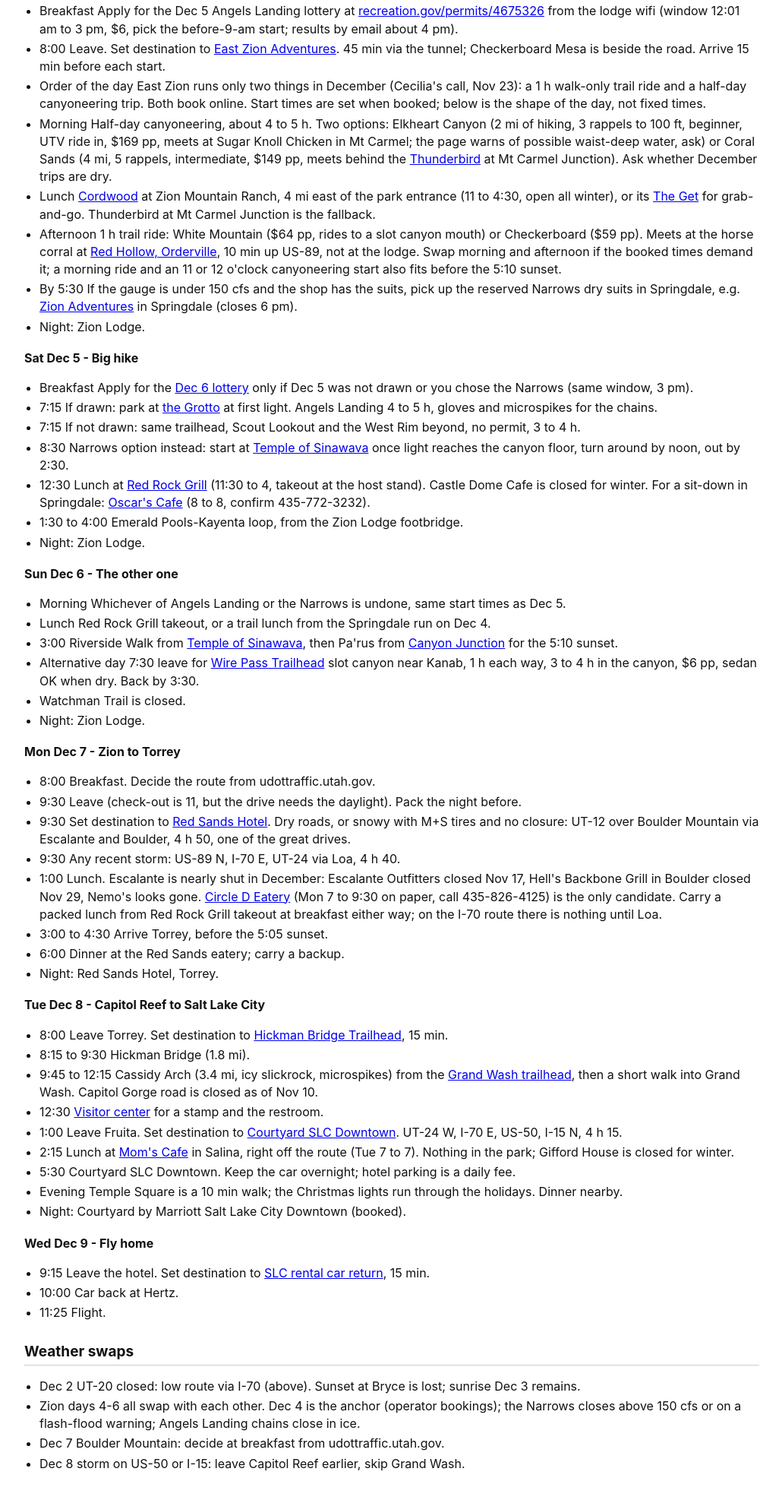
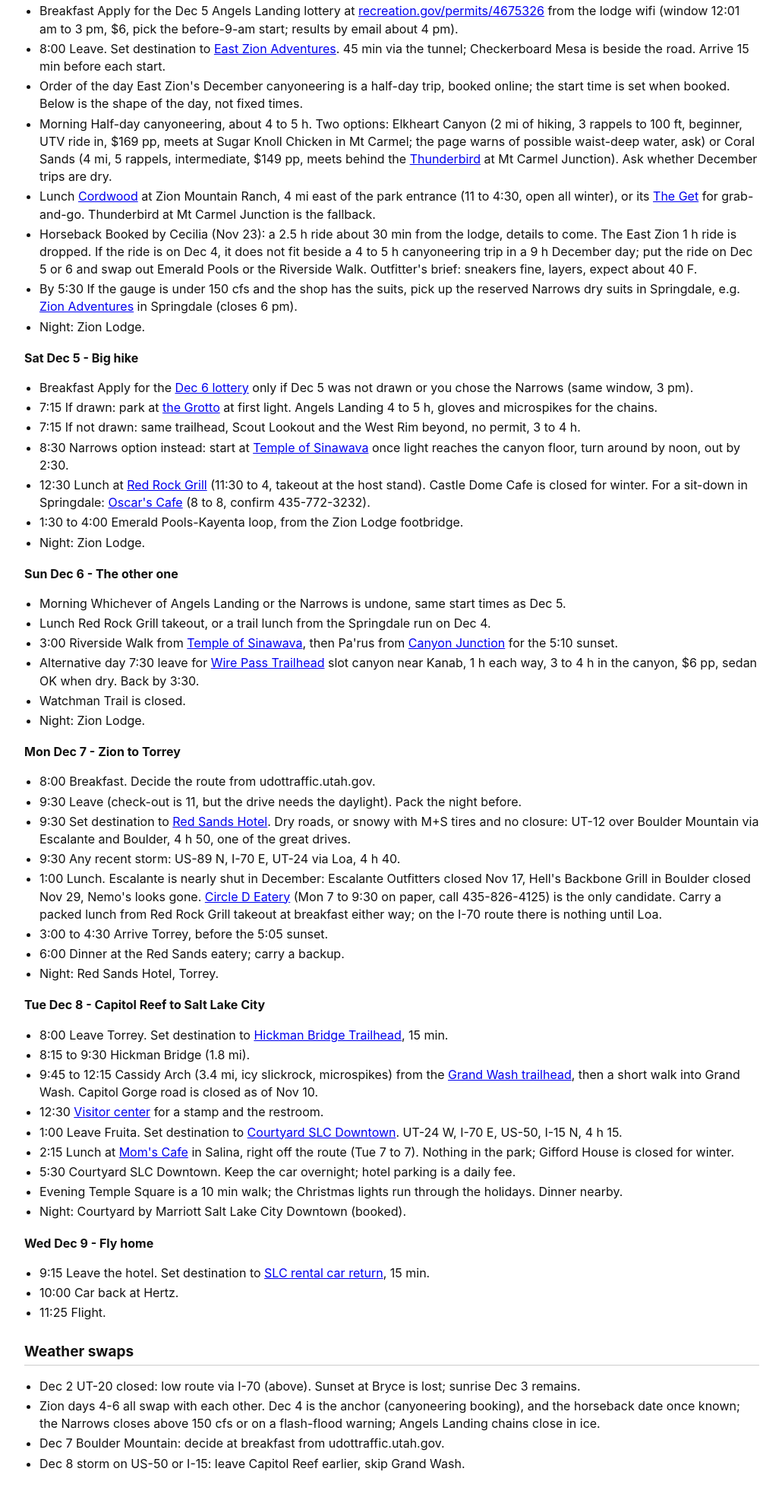
Before and after one commit to 9horses/zion-2026, a plain HTML site: page index.html in a window 1280 px wide. Shown: the part 1252-3222 px from the top of the page at 76% size, without its empty margins (124-1154 px from the left). Drawn offline with Linux system fonts and the light colour scheme.

Commit message:
Horseback booked: 2.5 h ride, East Zion 1 h ride dropped; packing brief

```diff
--- a/index.html
+++ b/index.html
@@ -77,10 +77,10 @@
 <ul>
 <li>Breakfast Apply for the Dec 5 Angels Landing lottery at <a href="https://www.recreation.gov/permits/4675326">recreation.gov/permits/4675326</a> from the lodge wifi (window 12:01 am to 3 pm, $6, pick the before-9-am start; results by email about 4 pm).</li>
 <li>8:00 Leave. Set destination to <a href="https://www.google.com/maps/dir/?api=1&amp;destination=East+Zion+Adventures%2C+Orderville%2C+UT">East Zion Adventures</a>. 45 min via the tunnel; Checkerboard Mesa is beside the road. Arrive 15 min before each start.</li>
-<li>Order of the day East Zion runs only two things in December (Cecilia's call, Nov 23): a 1 h walk-only trail ride and a half-day canyoneering trip. Both book online. Start times are set when booked; below is the shape of the day, not fixed times.</li>
+<li>Order of the day East Zion's December canyoneering is a half-day trip, booked online; the start time is set when booked. Below is the shape of the day, not fixed times.</li>
 <li>Morning Half-day canyoneering, about 4 to 5 h. Two options: Elkheart Canyon (2 mi of hiking, 3 rappels to 100 ft, beginner, UTV ride in, $169 pp, meets at Sugar Knoll Chicken in Mt Carmel; the page warns of possible waist-deep water, ask) or Coral Sands (4 mi, 5 rappels, intermediate, $149 pp, meets behind the <a href="https://www.google.com/maps/dir/?api=1&amp;destination=Thunderbird+Restaurant%2C+Mt+Carmel+Junction%2C+UT">Thunderbird</a> at Mt Carmel Junction). Ask whether December trips are dry.</li>
 <li>Lunch <a href="https://www.google.com/maps/dir/?api=1&amp;destination=Cordwood+Restaurant%2C+Zion+Mountain+Ranch%2C+Mt+Carmel%2C+UT">Cordwood</a> at Zion Mountain Ranch, 4 mi east of the park entrance (11 to 4:30, open all winter), or its <a href="https://www.google.com/maps/dir/?api=1&amp;destination=The+Get%2C+Zion+Mountain+Ranch%2C+Mt+Carmel%2C+UT">The Get</a> for grab-and-go. Thunderbird at Mt Carmel Junction is the fallback.</li>
-<li>Afternoon 1 h trail ride: White Mountain ($64 pp, rides to a slot canyon mouth) or Checkerboard ($59 pp). Meets at the horse corral at <a href="https://www.google.com/maps/dir/?api=1&amp;destination=15+E+State+St%2C+Orderville%2C+UT">Red Hollow, Orderville</a>, 10 min up US-89, not at the lodge. Swap morning and afternoon if the booked times demand it; a morning ride and an 11 or 12 o'clock canyoneering start also fits before the 5:10 sunset.</li>
+<li>Horseback Booked by Cecilia (Nov 23): a 2.5 h ride about 30 min from the lodge, details to come. The East Zion 1 h ride is dropped. If the ride is on Dec 4, it does not fit beside a 4 to 5 h canyoneering trip in a 9 h December day; put the ride on Dec 5 or 6 and swap out Emerald Pools or the Riverside Walk. Outfitter's brief: sneakers fine, layers, expect about 40 F.</li>
 <li>By 5:30 If the gauge is under 150 cfs and the shop has the suits, pick up the reserved Narrows dry suits in Springdale, e.g. <a href="https://www.google.com/maps/dir/?api=1&amp;destination=Zion+Adventures%2C+36+Lion+Blvd%2C+Springdale%2C+UT">Zion Adventures</a> in Springdale (closes 6 pm).</li>
 <li>Night: Zion Lodge.</li>
 </ul>
@@ -135,7 +135,7 @@
 <h2 id="weather-swaps">Weather swaps</h2>
 <ul>
 <li>Dec 2 UT-20 closed: low route via I-70 (above). Sunset at Bryce is lost; sunrise Dec 3 remains.</li>
-<li>Zion days 4-6 all swap with each other. Dec 4 is the anchor (operator bookings); the Narrows closes above 150 cfs or on a flash-flood warning; Angels Landing chains close in ice.</li>
+<li>Zion days 4-6 all swap with each other. Dec 4 is the anchor (canyoneering booking), and the horseback date once known; the Narrows closes above 150 cfs or on a flash-flood warning; Angels Landing chains close in ice.</li>
 <li>Dec 7 Boulder Mountain: decide at breakfast from udottraffic.utah.gov.</li>
 <li>Dec 8 storm on US-50 or I-15: leave Capitol Reef earlier, skip Grand Wash.</li>
 </ul>
```
Also changed, not shown: packing.html (+1 -1 lines).
